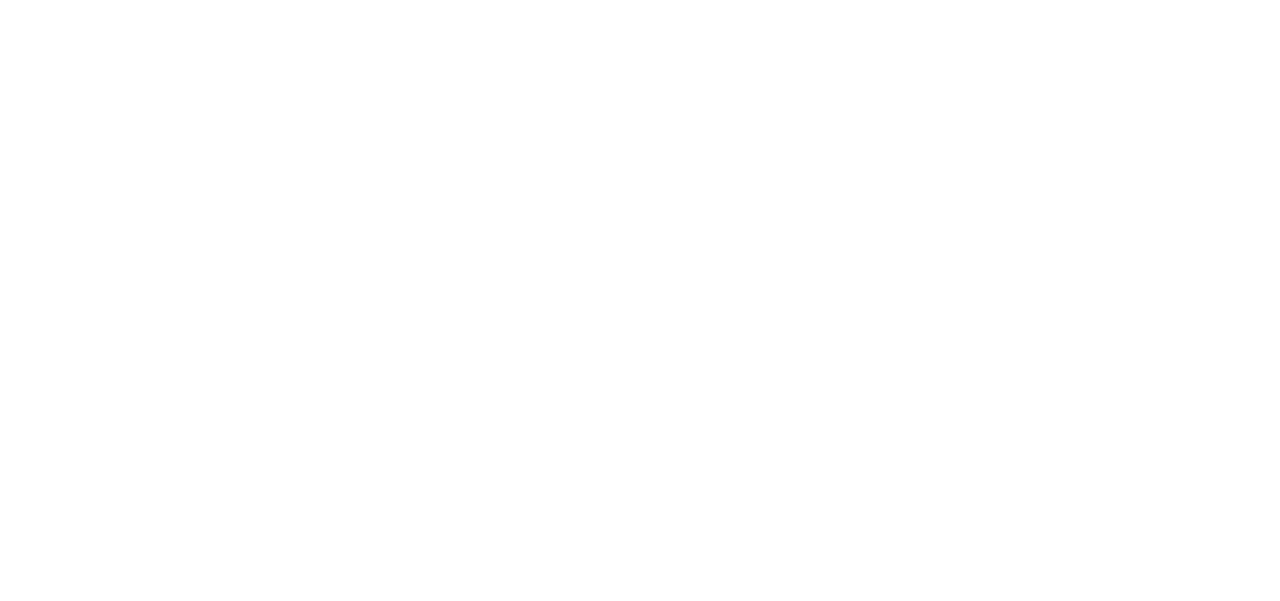
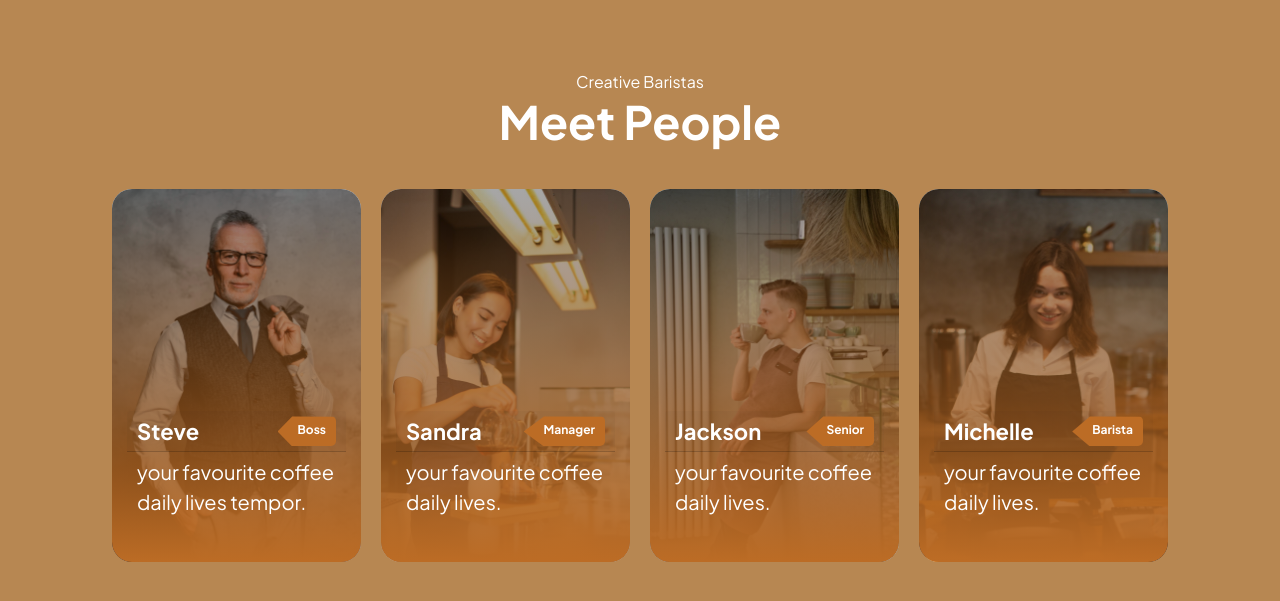
Before and after one commit to MA-Pishva/Barista-Cafe, a React (Vite) app: page / in a window 1280 px wide. Shown: the part 1589-2190 px from the top of the page. Before the commit the page ends 1489 px from the top, so only its background shows below. Built offline with nearby package versions, Linux system fonts and the light colour scheme.

Commit message:
Impementing meet people component and complete about section

```diff
--- a/src/Sections/About/About.tsx
+++ b/src/Sections/About/About.tsx
@@ -1,9 +1,11 @@
 import CafeKL from "../../components/CafeKL/CafeKL";
+import MeetPeople from "../../components/MeetPeople/MeetPeople";
 import "./_about.scss";
 
 const About = () => {
   return (
-    <div className="about">
+    <>
+      <div className="about-cafe">
         <div className="video-container">
           <div className="video-wrapper">
             <video width="456" height="456" autoPlay muted loop>
@@ -22,6 +24,12 @@
 
         <CafeKL />
       </div>
+      <div className="about-people">
+        <div className="people">
+          <MeetPeople />
+        </div>
+      </div>
+    </>
   );
 };
 
--- a/src/Sections/About/_about.scss
+++ b/src/Sections/About/_about.scss
@@ -1,4 +1,4 @@
-.about {
+.about-cafe {
     background-color: rgba(76, 57, 33, 1);
     display: flex;
     flex-direction: column;
@@ -41,8 +41,16 @@
     font-weight: 700;
 }
 
+.about-people {
+    background-color: rgb(183, 135, 82);
+}
+
+.people {
+    padding: 2rem 1.2rem;
+}
+
 @media (min-width: 1024px) {
-    .about {
+    .about-cafe {
         flex-direction: row;
         justify-content: space-between;
     }
--- a/src/components/CafeKL/_cafekl.scss
+++ b/src/components/CafeKL/_cafekl.scss
@@ -18,8 +18,10 @@
     }
 
     .about-cafe {
+        max-width: 35ch;
         font-size: 1rem;
         font-weight: 300;
+        padding: 0;
     }
 
 
@@ -46,6 +48,14 @@
             border-radius: 30px;
             padding: 1rem 4rem;
         }
+   }
+}
+
+@media (min-width: 1024px) {
+    .cafe-kl {
+        .about-cafe {
+            display: block;
+        }
     }
 
 }
--- /dev/null
+++ b/src/components/Card/Card.tsx
@@ -0,0 +1,25 @@
+import "./_card.scss";
+
+interface CardProps {
+  title: string;
+  role: string;
+  img: string;
+  children: string;
+}
+
+const Card = ({ title, role, img, children }: CardProps) => {
+  return (
+    <div className="card">
+      <img src={img} className="card-img" alt={title} />
+      <div className="card-content">
+        <div className="card-header">
+          <h2 className="card-title">{title}</h2>
+          <span className="card-tag">{role}</span>
+        </div>
+        <p className="card-text">{children}</p>
+      </div>
+    </div>
+  );
+};
+
+export default Card;
--- /dev/null
+++ b/src/components/Card/_card.scss
@@ -0,0 +1,108 @@
+.card {
+
+    &::before {
+        content: "";
+        position: absolute;
+        width: 100%;
+        height: 100%;
+        z-index: 1;
+        background-image: linear-gradient(
+            to bottom,
+            rgba(0, 0, 0, 0.35),
+            rgba(188, 108, 37, 1)
+        );
+    }
+
+    .card-img {
+      width: 100%;
+      height: 100%;
+      object-fit: cover;
+      opacity: 1;
+    }
+
+    .card-content {
+      position: absolute;
+      bottom: 0;
+      left: 0;
+      width: 100%;
+      padding: 1.5rem;
+      color: white;
+      text-align: left;
+      z-index: 2;
+
+      margin-bottom: 3rem;
+
+      .card-header {
+        display: flex;
+        align-items: center;
+        justify-content: space-between;
+        margin-bottom: 0.5rem;
+
+        .card-title {
+          font-size: 2.2rem;
+          font-weight: bold;
+          margin: 0;
+        }
+
+        .card-tag {
+          background-color: rgb(188, 108, 37);
+          clip-path: polygon(25% 0%, 100% 1%, 100% 50%, 100% 100%, 25% 100%, 0% 50%);
+          padding: 0.5rem 1rem;
+          font-size: 1.2rem;
+          font-weight: 700;
+          padding-left: 2rem;
+          padding-bottom: .7rem;
+          border-radius: 5px;
+        }
+      }
+
+      .card-text {
+        font-size: 2rem;
+        padding-left: 1rem;
+      }
+    }
+  }
+
+  @media (min-width: 768px) {
+    .card {
+      max-width: 400px;
+    }
+  }
+
+  @media (min-width: 1556px) {
+    .card {
+      max-width: 400px;
+      .card-content {
+        .card-header {
+          .card-title {
+            font-size: 2.8rem;
+          }
+          .card-tag {
+            font-size: 1.5rem;
+          }
+        }
+      }
+    }
+  }
+
+  @media (min-width: 2560px) {
+    .card {
+      max-width: 600px;
+      .card-content {
+        .card-header {
+          .card-title {
+            font-size: 5.8rem;
+          }
+          .card-tag {
+            font-size: 4rem;
+            padding: 1rem 3rem;
+            padding-left: 5rem;
+            padding-bottom: 1.7rem;
+          }
+        }
+        .card-text {
+          font-size: 4rem;
+        }
+      }
+    }
+  }
--- /dev/null
+++ b/src/components/MeetPeople/MeetPeople.tsx
@@ -0,0 +1,43 @@
+import Card from "../Card/Card";
+import "./_meetPeople.scss";
+
+const MeetPeople = () => {
+  return (
+    <div className="meet-people">
+      <p className="creative">Creative Baristas</p>
+      <h2 className="meet-title">Meet People</h2>
+      <div className="cards">
+        <Card
+          title="Steve"
+          role="Boss"
+          img="src/assets/images/team/portrait-elegant-old-man-wearing-suit.jpg"
+        >
+          your favourite coffee daily lives tempor.
+        </Card>
+        <Card
+          title="Sandra"
+          role="Manager"
+          img="src/assets/images/team/cute-korean-barista-girl-pouring-coffee-prepare-filter-batch-brew-pour-working-cafe.jpg"
+        >
+          your favourite coffee daily lives.
+        </Card>
+        <Card
+          title="Jackson"
+          role="Senior"
+          img="src/assets/images/team/small-business-owner-drinking-coffee.jpg"
+        >
+          your favourite coffee daily lives.
+        </Card>
+        <Card
+          title="Michelle"
+          role="Barista"
+          img="src/assets/images/team/smiley-business-woman-working-cashier.jpg"
+        >
+          your favourite coffee daily lives.
+        </Card>
+      </div>
+    </div>
+  );
+};
+
+export default MeetPeople;
--- /dev/null
+++ b/src/components/MeetPeople/_meetPeople.scss
@@ -0,0 +1,59 @@
+.meet-people {
+    color: white;
+    display: flex;
+    flex-direction: column;
+    align-items: center;
+
+    .cards {
+        display: grid;
+        grid-template-columns: repeat(1, 1fr);
+    }
+
+    .creative {
+        font-size: 1.6rem;
+        font-weight: 400;
+        margin: 0;
+    }
+
+    .meet-title {
+        font-size: 2.8rem;
+        font-weight: 700;
+        margin-bottom: 4rem;
+    }
+}
+
+@media (min-width: 768px) {
+    .meet-people {
+        .cards {
+            grid-template-columns: repeat(2, 1fr);
+            column-gap: 2rem;
+        }
+    }
+}
+
+@media (min-width: 1024px) {
+    .meet-people {
+        padding: 15rem 10rem;
+
+        .meet-title {
+            font-size: 4.6rem;
+        }
+
+        .cards {
+            grid-template-columns: repeat(4, 1fr);
+        }
+    }
+}
+
+@media (min-width: 2560px) {
+    .meet-people {
+        padding: 25rem 20rem;
+
+        .creative {
+            font-size: 4rem;
+        }
+        .meet-title {
+            font-size: 8.6rem;
+        }
+    }
+}
--- a/src/components/Slideshow/Slideshow.tsx
+++ b/src/components/Slideshow/Slideshow.tsx
@@ -1,24 +1,25 @@
 import { Swiper, SwiperSlide } from "swiper/react";
 import { Pagination, Autoplay, EffectFade } from "swiper/modules";
-import "swiper/css";
+import "swiper/scss";
 import "swiper/css/effect-fade";
-import "./_slideshow.scss";
 import bestFriends from "./../../assets/images/slides/best-friends.jpg";
 import waitress from "./../../assets/images/slides/waitress.jpg";
 import youngFemale from "./../../assets/images/slides/young-female.jpg";
+import "./_slideshow.scss";
 
 const Slideshow = () => {
   const images = [bestFriends, waitress, youngFemale];
   return (
-    <>
     <Swiper
       modules={[Pagination, Autoplay, EffectFade]}
-        spaceBetween={30}
       slidesPerView={1}
-        autoplay={{ delay: 3200, disableOnInteraction: false }}
+      autoplay={{ delay: 4200, disableOnInteraction: false }}
       loop={true}
       effect="fade"
       fadeEffect={{ crossFade: true }}
+      onSlideChange={(swiper) =>
+        console.log("Slide changed. Active index:", swiper.activeIndex)
+      }
       className="zoom-swiper"
     >
       {images.map((image, index) => (
@@ -27,7 +28,6 @@
         </SwiperSlide>
       ))}
     </Swiper>
-    </>
   );
 };
 
--- a/src/components/Slideshow/_slideshow.scss
+++ b/src/components/Slideshow/_slideshow.scss
@@ -8,7 +8,7 @@
 }
 
 .zoom-slide {
-  animation: zoomAnimation 3s ease-in-out;
+  animation: zoomAnimation 4.2s ease-in-out;
 }
 
 .zoom-swiper {
@@ -27,7 +27,7 @@
     transform: scale(1.4);
     opacity: 0;
   }
-  10% {
+  1% {
     opacity: 1;
   }
   100% {
--- a/src/index.css
+++ b/src/index.css
@@ -21,6 +21,15 @@
   background-color: rgb(188, 108, 37);
 }
 
+.card {
+  position: relative;
+  width: 100%;
+  border-radius: 20px;
+  overflow: hidden;
+  border: none;
+  margin-bottom: 2rem;
+}
+
 @media (min-width: 991px) {
   .btn:hover {
     background-color: white;
@@ -37,4 +46,8 @@
   .btn {
     font-size: 5rem;
   }
+
+  .card {
+    border-radius: 50px;
+  }
 }
```
Lines whose indentation alone changed are shown as unchanged.
